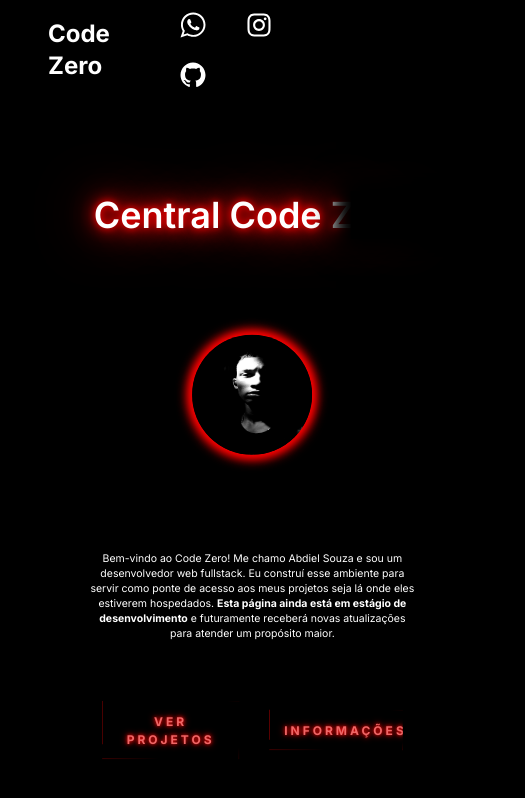
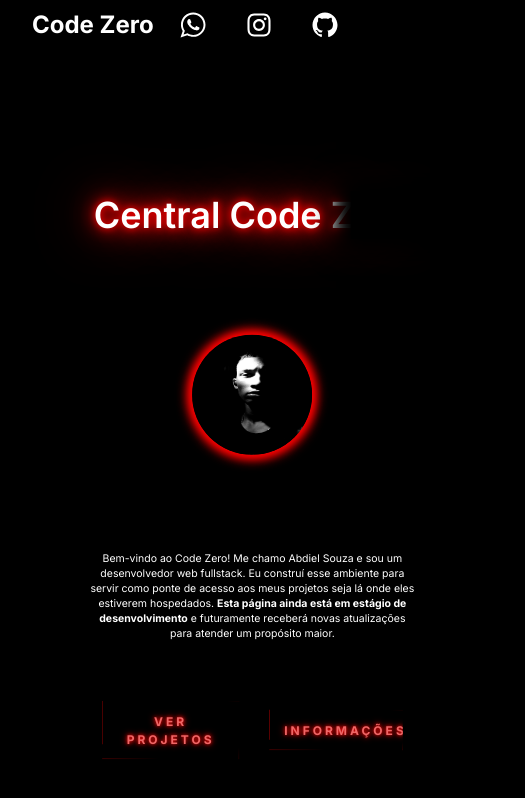
Before and after one commit to abdielsouza/code-zero, a Next.js app: page / in a window 390 px wide. Shown: the top 798 px of the page, 525 px wide, since content can reach past the window. Built offline with nearby package versions, Linux system fonts and the light colour scheme.

Commit message:
updated navbar

```diff
--- a/src/components/Navbar.tsx
+++ b/src/components/Navbar.tsx
@@ -4,7 +4,7 @@ import { SocialIcon } from 'react-social-icons';
 
 export const Navbar = () => {
     return (
-        <nav className="fixed bg-black z-10 text-white px-4 sm:scale-75 md:scale-100 md:flex md:justify-between md:items-center w-full m-0 top-0">
+        <nav className="fixed bg-black z-10 text-white sm:px-1 md:px-4 sm:scale-95 md:scale-100 md:flex md:justify-between md:items-center w-full m-0">
             <div className="container mx-auto flex justify-between items-center">
                 <h1 className="text-2xl font-bold">Code Zero</h1>
                 <div>
```
